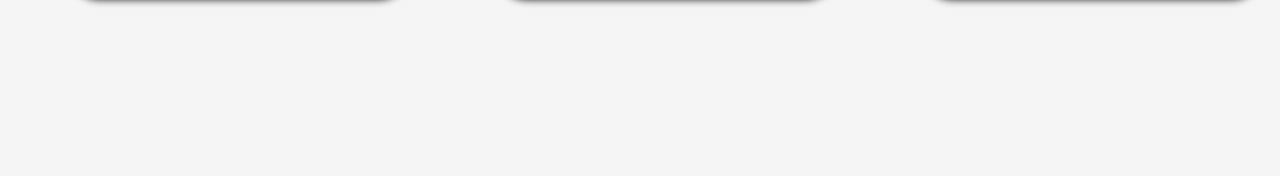
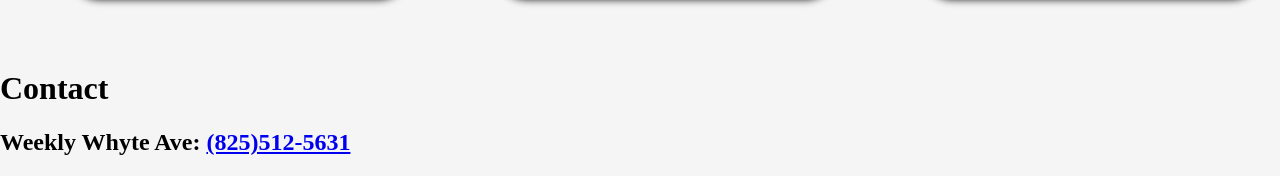
Before and after one commit to MERingrose/stacie-paige-hair, a React (Create React App) app: page / in a window 1280 px wide. Shown: the part 1149-1325 px from the top of the page. Before the commit the page ends 1198 px from the top, so only its background shows below. Built offline with nearby package versions, Linux system fonts and the light colour scheme.

Commit message:
Added beginning of contact section

```diff
--- a/public/style.css
+++ b/public/style.css
@@ -120,7 +120,7 @@
     border-radius: 10%;
 }
 
-.demo a {
+.arrow a {
     position: absolute;
     bottom: 20px;
     left: 50%;
@@ -134,7 +134,7 @@
     text-decoration: none;
     transition: opacity .3s;
   }
-  .demo a:hover {
+  .arrow a:hover {
     opacity: .5;
   }
 
@@ -176,3 +176,7 @@
     box-sizing: border-box;
     z-index: 1;
   }
+
+  #section02{
+      height: 10%;
+  }
--- a/src/components/App.jsx
+++ b/src/components/App.jsx
@@ -1,5 +1,6 @@
 import React, { useState } from "react";
 import Card from "./Card";
+import Anchor from "./Anchor";
 
 
 
@@ -28,7 +29,7 @@
         </header>
       </div>
       <div>
-      <section id="section01" class="demo">
+      <section id="section01" class="arrow">
           <a href="#section02"><span></span></a>
         </section>
       <video autoPlay muted loop id="myVideo">
@@ -42,6 +43,11 @@
         <Card src="./images/Blonde.jpg" alt="A blonde smiling" />
         <Card src="./images/Balayage.jpg" alt="An example of balayage" />
       </div>
+      <div id="section03">
+        <h1>Contact</h1>
+        <h2>Weekly Whyte Ave: <a href="tel: +18255125631">(825)512-5631</a></h2>
+        <Anchor link="https://www.vagaro.com/us02/weekly-trimtrue" text="Booking" />
+      </div>
       </div>
     );
   }
--- a/src/components/Button.jsx
+++ b/src/components/Button.jsx
@@ -2,8 +2,6 @@
 
 function Button(props){
     return <button className="button" type={props.type} onClick="props.onClick">{props.text}</button>
-
-
 }
 
 export default Button;
```
